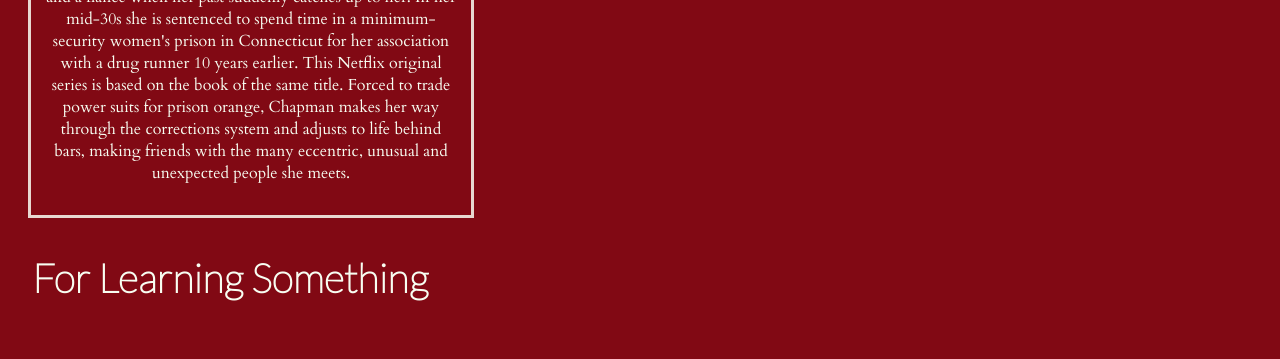
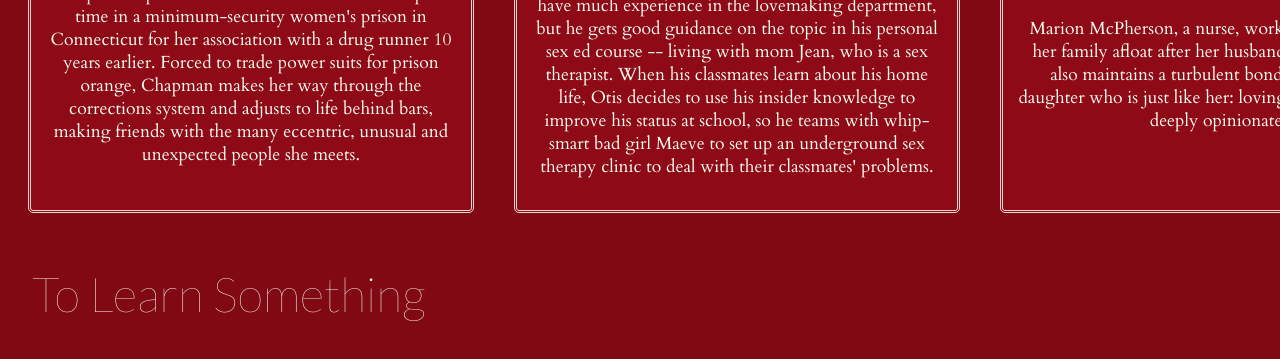
Before and after one commit to sophferrera/JSONCollections, a plain HTML site: page index.html in a window 1280 px wide. Shown: the part 2432-2791 px from the top of the page. Drawn offline with Linux system fonts and the light colour scheme.

Commit message:
Completed css

```diff
--- a/index.html
+++ b/index.html
@@ -15,13 +15,13 @@
   <h1 id="title">What To Watch on NETFLIX</h1>
 
   <hr>
-    <h2>For Forgetting About the State of the World </h2>
+    <h2>To Forget About the State of the World </h2>
     <div class = "grid" id="grid1"> </div>
     <hr>
-    <h2> For Learning Something</h2>
+    <h2> To Learn Something</h2>
     <div class = "grid" id="grid2"> </div>
     <hr>
-    <h2>For Sad Hours</h2>
+    <h2>To Be Sad</h2>
     <div class = "grid" id="grid3"> </div>
     <hr>
 
--- a/script.js
+++ b/script.js
@@ -23,7 +23,7 @@ let jsonDatabase = [{
     "genre": "forgetting",
     "title": "Derry Girls",
     "picture": "https://www.comedy.co.uk/images/library/comedies/900x450/d/derry_girls_series2_iconic.jpg",
-    "description": "This candid, family-centered comedy and coming-of-age story follows 16-year-old Erin and her friends as they grow up in a world of armed police in armored Land Rovers and British Army check points in the 1990s of Northern Ireland. Written by `Being Human' screenwriter Lisa McGee, the story is set during the time of The Troubles.",
+    "description": "This candid, family-centered comedy and coming-of-age story follows 16-year-old Erin and her friends as they grow up in a world of armed police in armored Land Rovers and British Army check points in the 1990s of Northern Ireland.",
     "link": "https://www.netflix.com/search?q=derry&jbv=80238565"
   },
 
@@ -61,7 +61,7 @@ let jsonDatabase = [{
 
   {
     "genre": "forgetting",
-    "title": "The Great British Bake Off",
+    "title": "The Great British Baking Show",
     "picture": "https://hips.hearstapps.com/hmg-prod.s3.amazonaws.com/images/screen-shot-2020-07-27-at-12-40-30-pm-1595868040.png",
     "description": "Twelve amateur bakers compete against each other to win the title of Greatest British Baker in the successful series. Their skills on all the baking essentials like cakes, breads, pastries and desserts are tested in each round, and the difficulty increases as the competition unfolds. The judges are set to taste all the goods created carefully by the contestants, and the audience is able to follow all the trials and tribulations with a wholesome twist.",
     "link": "https://www.netflix.com/search?q=great&jbv=80063224"
@@ -79,8 +79,24 @@ let jsonDatabase = [{
     "genre": "forgetting",
     "title": "Orange is the New Black",
     "picture": "https://images.popbuzz.com/images/64775?crop=16_9&width=660&relax=1&signature=XsD8QqNznPfbLK2vl7BNuaDAps8=",
-    "description": "Piper Chapman is a public relations executive with a career and a fiancé when her past suddenly catches up to her. In her mid-30s she is sentenced to spend time in a minimum-security women's prison in Connecticut for her association with a drug runner 10 years earlier. This Netflix original series is based on the book of the same title. Forced to trade power suits for prison orange, Chapman makes her way through the corrections system and adjusts to life behind bars, making friends with the many eccentric, unusual and unexpected people she meets.",
+    "description": "In Piper Chapman's mid-30s she is sentenced to spend time in a minimum-security women's prison in Connecticut for her association with a drug runner 10 years earlier. Forced to trade power suits for prison orange, Chapman makes her way through the corrections system and adjusts to life behind bars, making friends with the many eccentric, unusual and unexpected people she meets.",
     "link": "https://www.netflix.com/search?q=ornage&jbv=70242311"
+  },
+
+  {
+    "genre": "forgetting",
+    "title": "Sex Education",
+    "picture": "https://deadline.com/wp-content/uploads/2020/06/1283230-e1592492073640.jpg",
+    "description": "Socially awkward high school student Otis may not have much experience in the lovemaking department, but he gets good guidance on the topic in his personal sex ed course -- living with mom Jean, who is a sex therapist. When his classmates learn about his home life, Otis decides to use his insider knowledge to improve his status at school, so he teams with whip-smart bad girl Maeve to set up an underground sex therapy clinic to deal with their classmates' problems.",
+    "link": "https://www.netflix.com/browse?jbv=80197526"
+  },
+
+  {
+    "genre": "forgetting",
+    "title": "Ladybird",
+    "picture": "https://cdn.onebauer.media/one/empire-images/reviews_films/5a8161fda0501bf41e4d2171/lady-bird.jpg?quality=50&width=1800&ratio=16-9&resizeStyle=aspectfill&format=jpg",
+    "description": "Marion McPherson, a nurse, works tirelessly to keep her family afloat after her husband loses his job. She also maintains a turbulent bond with a teenage daughter who is just like her: loving, strong-willed and deeply opinionated.",
+    "link": "https://www.netflix.com/search?q=danish&jbv=80205227"
   },
 
   {
@@ -89,6 +105,14 @@ let jsonDatabase = [{
     "picture": "https://miro.medium.com/max/1194/1*pOA5jG_TttmwmGG5gZ9E2A.png",
     "description": "Some of the most renowned chefs in the world share their deeply personal stories, inspirations, and unique styles. Each chef's discipline and culinary talent is explored while he or she prepares an awe-inspiring creation.",
     "link": "https://www.netflix.com/search?q=chefs%20table&jbv=80007945"
+  },
+
+  {
+    "genre": "learning",
+    "title": "Athlete A",
+    "picture": "https://kandivenkoba.files.wordpress.com/2020/07/aaaabrm36ubsyarcz0aa2qigtgbkwvq4vaopwbslrapxj6uynk6yzml5xctmzcjvq-hdcnoy8sq79a1jnhuhmthdnhwmmfawr7hrc4bw8dh8mz1cp-yopab0qxo7avpevq.jpg",
+    "description": "Reporters from The Indianapolis Star expose Dr. Larry Nassar's sexual abuse of young gymnasts.",
+    "link": "https://www.netflix.com/search?q=gymnast&jbv=81034185"
   },
 
   {
@@ -107,6 +131,13 @@ let jsonDatabase = [{
     "link": "https://www.netflix.com/search?q=ted%20bundy&jbv=80226612"
   },
 
+  {
+    "genre": "learning",
+    "title": "Fyre: The Greatest Party That Never Happened",
+    "picture": "https://thestreamable.com/media/pages/news/over-20-million-households-watched-netflixs-fyre-festival-documentary/add07e148b-1604430042/50299877_10156775075870761_1164800830096801792_o.jpg",
+    "description": "The history of the Fyre Music Festival, from its creation through its unraveling.",
+    "link": "https://www.netflix.com/search?q=documentaries&jbv=81035279"
+  },
 
   {
     "genre": "sad",
@@ -118,10 +149,26 @@ let jsonDatabase = [{
 
   {
     "genre": "sad",
-    "title": "I Lost My Body ",
+    "title": "I Lost My Body",
     "picture": "https://static.rogerebert.com/uploads/review/primary_image/reviews/i-lost-my-body-movie-review-2019/lost-my-body-movie-review-2019.jpg",
     "description": "A cut-off hand escapes from a dissection lab with one crucial goal: to get back to its body. As it scrambles through the pitfalls of Paris, it remembers its life with the young man it was once attached to, until they met Gabrielle.",
     "link": "https://www.netflix.com/search?q=i%20lost&jbv=81120982"
+  },
+
+  {
+    "genre": "learning",
+    "title": "The Theory of Everything",
+    "picture": "https://www.intofilm.org/intofilm-production/scaledcropped/970x546https%3A/s3-eu-west-1.amazonaws.com/images.cdn.filmclub.org/film__18273-the-theory-of-everything--hi_res-1790e3d7.jpg/film__18273-the-theory-of-everything--hi_res-1790e3d7.jpg",
+    "description": "In the 1960s, Cambridge University student and future physicist Stephen Hawking falls in love with fellow collegian Jane Wilde. At 21, Hawking learns that he has motor neuron disease. He and Jane defy terrible odds and break new ground in the fields of medicine and science, achieving more than either could hope to imagine.",
+    "link": ""
+  },
+
+  {
+    "genre": "learning",
+    "title": "The Danish Girl",
+    "picture": "https://static01.nyt.com/images/2015/11/27/arts/27DANISHGIRL/27DANISHGIRL-superJumbo.jpg",
+    "description": "With support from his loving wife Gerda, artist Einar Wegener prepares to undergo one of the first sex-change operations.",
+    "link": "https://www.netflix.com/search?q=danish&jbv=80058477"
   },
 
   {
@@ -144,8 +191,16 @@ let jsonDatabase = [{
     "genre": "sad",
     "title": "Dallas Buyers Club",
     "picture": "https://i.ytimg.com/vi/fvMPU0WaPcc/maxresdefault.jpg",
-    "description": "In mid-1980s Texas, electrician Ron Woodroof is stunned to learn that he has AIDS. Though told that he has just 30 days left to live, Woodroof refuses to give in to despair. He seeks out alternative therapies and smuggles unapproved drugs into the U.S. from wherever he can find them. Woodroof joins forces with a fellow AIDS patient and begins selling the treatments to the growing number of people who can't wait for the medical establishment to save them.",
+    "description": "In mid-1980s Texas, electrician Ron Woodroof is stunned to learn that he has AIDS. He seeks out alternative therapies and smuggles unapproved drugs into the U.S. from wherever he can find them. Woodroof joins forces with a fellow AIDS patient and begins selling the treatments to the growing number of people who can't wait for the medical establishment to save them.",
     "link": "https://www.netflix.com/search?q=dallas&jbv=70275751"
+  },
+
+  {
+    "genre": "sad",
+    "title": "About Time",
+    "picture": "https://i.ytimg.com/vi/7OIFdWk83no/maxresdefault.jpg",
+    "description": "When Tim Lake is 21, his father tells him a secret: The men in their family can travel through time. As his unusual life progresses, Tim finds that his special ability can't shield him and those he loves from the problems of ordinary life.",
+    "link": "https://www.netflix.com/search?q=about%20time&jbv=70261674"
   },
 
 
@@ -175,11 +230,13 @@ let jsonDatabase = [{
 
   {
     "genre": "learning",
-    "title": " Black Mirror",
+    "title": "Black Mirror",
     "picture": "https://miro.medium.com/max/2400/1*-h1F-dn6_B2yWKsT1vPsLg.jpeg",
     "description": "A series of stand-alone dramas -- sharp, suspenseful, satirical tales that explore techno-paranoia -- Black Mirror is a contemporary reworking of The Twilight Zone with stories that tap into the collective unease about the modern world, particularly regarding both intended and unintended consequences of new technologies and the effect they have on society and individuals.",
     "link": "https://www.netflix.com/search?q=black&jbv=70264888"
   }
+
+
 
 ]
 
@@ -208,6 +265,7 @@ function createElement(incomingJSON) {
   // newContentTitle.innerText = incomingJSON[i]['title'];
   newContentTitle.innerText = incomingJSON['title'];
   newContentElement.appendChild(newContentTitle);
+  newContentElement.appendChild(newContentLink);
 
   let newContentDesc = document.createElement("P");
   newContentDesc.classList.add('contentDesc');
--- a/style.css
+++ b/style.css
@@ -10,6 +10,7 @@ h1{
   color: #F8FEF2;
   font-family: 'Lato', sans-serif;
   font-size:10vmin;
+  background-color: #690711;
   margin:0;
 }
 
@@ -18,11 +19,13 @@ h2{
   justify-content: flex-start;
   align-items: flex-start;
   margin:0;
-  font-size:5vmin;
+  font-size:6vmin;
+  padding-top: 2vmin;
   padding-bottom: 5vmin;
   padding-left: 3vmin;
   color: #F8FEF2;
   font-family: 'Lato', sans-serif;
+  font-weight: 100;
 
 }
 
@@ -37,8 +40,12 @@ hr{
   flex-wrap: wrap;
   width:55vmin;
   margin:2.5vmin;
-  border:solid 3px #E8D8D1;
+  border: 3px #E8D8D1;
+  border-style: double;
+  border-radius: 5px;
   font-family: 'Cardo', serif;
+  font-size: 2.2vmin;
+  background-color: #8F0A17;
   color: #F8FEF2;
 
 }
@@ -59,7 +66,7 @@ hr{
 .grid{
   display:grid;
   grid-template-columns: repeat(3, 1fr);
-  grid-row-gap: 5vmin;
+  grid-row-gap: 1vmin;
   text-align: center;
 }
 
```
